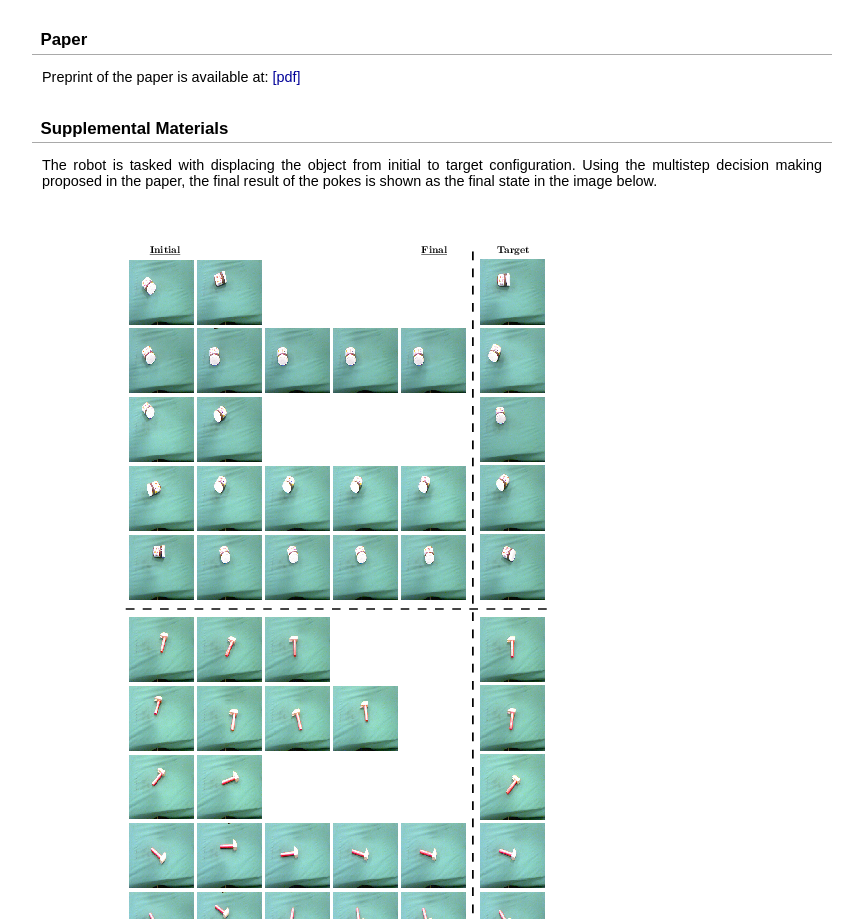
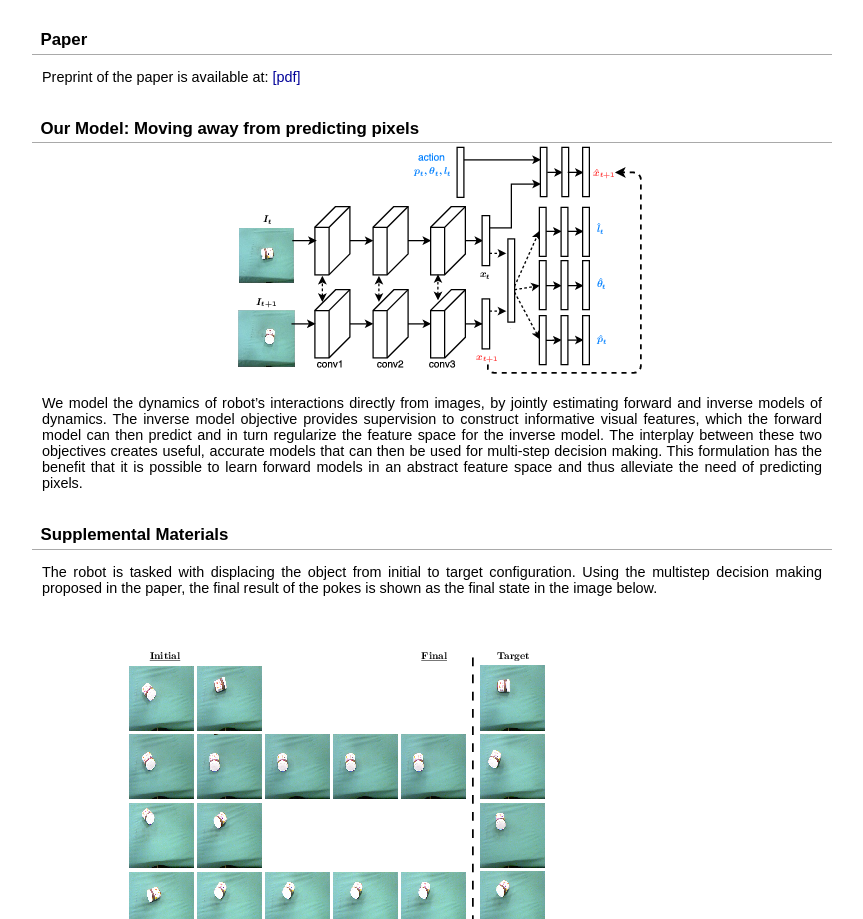
Before and after one commit to anair13/pokebot-website, a plain HTML site: page index.html in a window 1280 px wide. Shown: the part 1914-2833 px from the top of the page, without its empty margins (208-1071 px from the left). Drawn offline with Linux system fonts and the light colour scheme.

Commit message:
included model and supp materials

```diff
--- a/index.html
+++ b/index.html
@@ -130,6 +130,24 @@ active data collection using the learned model further improves performance.
     Preprint of the paper is available at: <a href='http://arxiv.org/abs/1606.07419'>[pdf]</a>
   </p>
 
+
+<h3>Our Model: Moving away from predicting pixels</h3>
+  <table style="margin: 0 auto">
+    <tr><td>
+    <img src="img/network.png" itemprop="image" alt="result">
+    </td></tr>
+  </table>
+
+  <p style="padding-left: 10px; padding-right: 10px;">
+ We model the dynamics of robot’s interactions directly from images, by jointly estimating
+forward and inverse models of dynamics. The inverse model objective provides
+supervision to construct informative visual features, which the forward model can
+then predict and in turn regularize the feature space for the inverse model. The
+interplay between these two objectives creates useful, accurate models that can
+then be used for multi-step decision making. This formulation has the benefit that it is possible to learn forward models in an abstract feature space and
+thus alleviate the need of predicting pixels.
+  </p>
+
 <h3>Supplemental Materials</h3>
   <p style="padding-left: 10px; padding-right: 10px;">
    The robot is tasked with displacing the object from initial to target configuration. Using the multistep decision making proposed in the paper, the final result of the pokes
```
Also changed, not shown: img/network.png (added), 1 other file.
